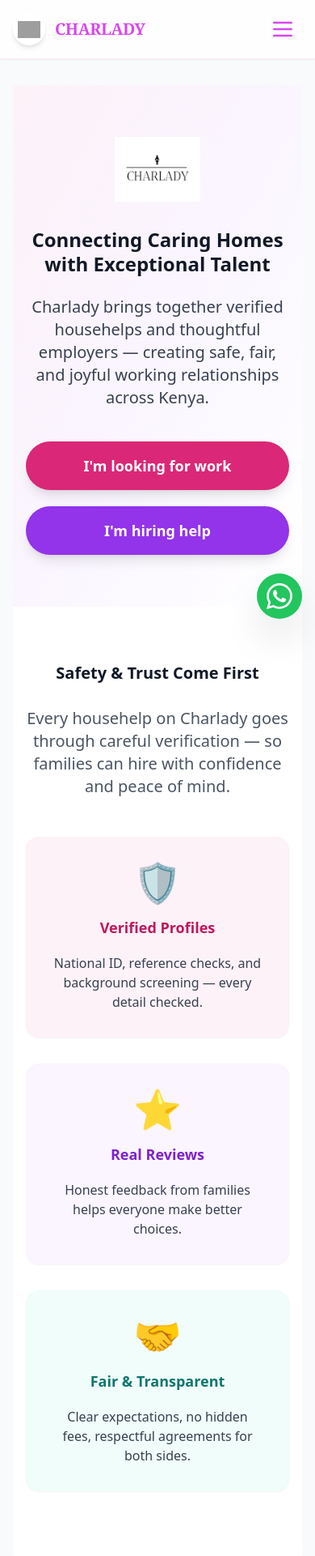
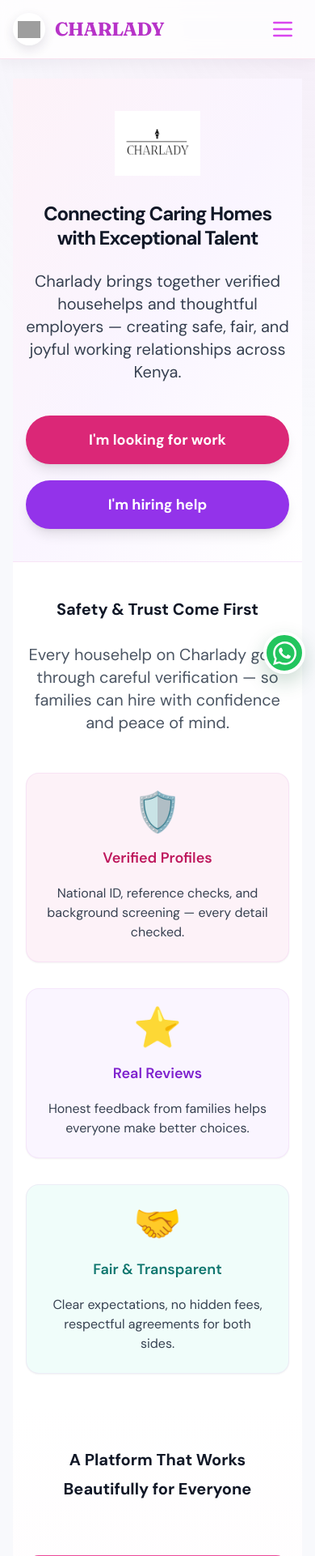
Before and after one commit to theo24-sys/omegaa, a Django app: page / in a window 390 px wide. Shown: the top 1921 px of the page at 81% size. Run offline with Django 5.2, Linux system fonts and the light colour scheme; some libraries are stand-ins or nearby versions; grey boxes are pictures that could not be loaded.

Commit message:
Enhance mobile visual design

```diff
--- /dev/null
+++ b/static/css/charlady.css
@@ -0,0 +1,227 @@
+:root {
+    --charlady-ink: #172033;
+    --charlady-muted: #667085;
+    --charlady-pink: #d72b83;
+    --charlady-magenta: #b733c8;
+    --charlady-lilac: #f8f1fb;
+    --charlady-line: #eadfea;
+    --charlady-surface: #ffffff;
+    --charlady-radius: 18px;
+    --charlady-shadow: 0 14px 35px rgba(35, 24, 49, 0.08);
+}
+
+html {
+    background: #f8f9fc;
+}
+
+body.site-shell {
+    color: var(--charlady-ink);
+    background:
+        radial-gradient(circle at 100% 0, rgba(235, 187, 235, 0.18), transparent 34rem),
+        #f8f9fc;
+    font-family: "DM Sans", "Segoe UI", sans-serif;
+}
+
+.site-header {
+    background: rgba(255, 255, 255, 0.94);
+    border-bottom: 1px solid rgba(215, 43, 131, 0.12);
+    box-shadow: 0 4px 18px rgba(35, 24, 49, 0.05);
+}
+
+.site-header nav {
+    min-height: 76px;
+}
+
+.site-header .brand-name {
+    color: var(--charlady-magenta);
+    font-family: "Fraunces", Georgia, serif;
+    font-size: clamp(1.45rem, 4vw, 2rem);
+    letter-spacing: -0.03em;
+}
+
+.site-header .brand-mark {
+    width: 46px;
+    height: 46px;
+    box-shadow: 0 5px 14px rgba(35, 24, 49, 0.12);
+}
+
+.site-main {
+    width: 100%;
+    max-width: 1440px;
+    padding-top: 2.5rem;
+    padding-bottom: 4rem;
+}
+
+.site-footer {
+    background: #fff;
+    border-top: 1px solid var(--charlady-line);
+}
+
+.whatsapp-fab {
+    width: 58px;
+    height: 58px;
+    right: max(1rem, env(safe-area-inset-right));
+    bottom: max(1rem, env(safe-area-inset-bottom));
+    background: #20bd62;
+    border: 4px solid #fff;
+    box-shadow: 0 10px 25px rgba(16, 93, 50, 0.22);
+}
+
+.whatsapp-fab svg {
+    width: 29px;
+    height: 29px;
+}
+
+.page-panel,
+.page-form,
+.page-empty-state {
+    background: var(--charlady-surface);
+    border: 1px solid var(--charlady-line);
+    border-radius: var(--charlady-radius);
+    box-shadow: var(--charlady-shadow);
+}
+
+.page-form input,
+.page-form textarea,
+.page-form select,
+.login-form input {
+    border-color: #d9c9da;
+    border-radius: 12px;
+    color: var(--charlady-ink);
+    transition: border-color 160ms ease, box-shadow 160ms ease;
+}
+
+.page-form input:focus,
+.page-form textarea:focus,
+.page-form select:focus,
+.login-form input:focus {
+    border-color: var(--charlady-magenta);
+    box-shadow: 0 0 0 4px rgba(183, 51, 200, 0.12);
+    outline: none;
+}
+
+.employer-dashboard .employer-hero {
+    border-radius: 28px;
+    box-shadow: var(--charlady-shadow);
+}
+
+.employer-dashboard .employer-avatar {
+    width: 128px;
+    height: 128px;
+    border-width: 7px;
+}
+
+.employer-dashboard .employer-hero h1 {
+    font-size: clamp(2rem, 6vw, 3.5rem);
+}
+
+.employer-dashboard .theme-card {
+    border-radius: 18px;
+    box-shadow: 0 8px 22px rgba(35, 24, 49, 0.05);
+}
+
+.employer-dashboard .theme-card:hover {
+    transform: translateY(-3px);
+    box-shadow: 0 16px 30px rgba(183, 51, 200, 0.12);
+}
+
+.page-inbox h1,
+.login-page h1,
+.pricing-page h1,
+.page-form h1 {
+    letter-spacing: -0.035em;
+}
+
+.page-inbox .page-panel {
+    box-shadow: var(--charlady-shadow);
+}
+
+.page-inbox .page-panel > a,
+.page-inbox .page-panel > div {
+    transition: background-color 160ms ease;
+}
+
+.pricing-page .glow-card {
+    border-radius: 22px;
+    box-shadow: var(--charlady-shadow);
+}
+
+.pricing-page .glow-card:hover {
+    transform: translateY(-4px);
+}
+
+.pricing-page .glow-card > a {
+    min-height: 52px;
+    display: flex;
+    align-items: center;
+    justify-content: center;
+}
+
+.home-hero {
+    border-bottom: 1px solid rgba(183, 51, 200, 0.08);
+}
+
+.home-hero h1 {
+    letter-spacing: -0.045em;
+}
+
+.home-hero a,
+.home-section a {
+    min-height: 52px;
+    display: inline-flex;
+    align-items: center;
+    justify-content: center;
+}
+
+.home-trust-card {
+    border: 1px solid rgba(183, 51, 200, 0.08);
+    box-shadow: 0 10px 26px rgba(35, 24, 49, 0.04);
+}
+
+@media (max-width: 767px) {
+    .site-header nav {
+        min-height: 68px;
+    }
+
+    .site-main {
+        padding-top: 1.5rem;
+        padding-bottom: 3rem;
+    }
+
+    .site-header .brand-mark {
+        width: 40px;
+        height: 40px;
+    }
+
+    .whatsapp-fab {
+        width: 52px;
+        height: 52px;
+        right: 0.75rem;
+        bottom: max(0.75rem, env(safe-area-inset-bottom));
+    }
+
+    .employer-dashboard .employer-hero {
+        border-radius: 22px;
+        padding: 1.5rem 1rem;
+    }
+
+    .employer-dashboard .employer-avatar {
+        width: 104px;
+        height: 104px;
+    }
+
+    .employer-dashboard .theme-card {
+        border-radius: 16px;
+    }
+}
+
+@media (prefers-reduced-motion: reduce) {
+    *,
+    *::before,
+    *::after {
+        animation-duration: 0.01ms !important;
+        animation-iteration-count: 1 !important;
+        scroll-behavior: auto !important;
+        transition-duration: 0.01ms !important;
+    }
+}
--- a/templates/accounts/login.html
+++ b/templates/accounts/login.html
@@ -4,7 +4,7 @@
 {% block title %}Login - CHARLADY{% endblock %}
 
 {% block content %}
-<div class="container mx-auto px-4 py-8 max-w-md">
+<div class="login-page container mx-auto px-4 py-4 md:py-8 max-w-md">
     <h1 class="text-4xl font-bold mb-8 text-center text-pink-600">Welcome Back</h1>
 
     {% if messages %}
@@ -32,7 +32,7 @@
         </div>
     </div>
 
-    <form method="post" class="space-y-6 bg-white p-8 rounded-2xl shadow-xl border border-pink-100">
+    <form method="post" class="login-form page-panel space-y-6 p-5 md:p-8">
         {% csrf_token %}
 
         <div class="space-y-5">
--- a/templates/base.html
+++ b/templates/base.html
@@ -32,6 +32,10 @@
     <script src="https://cdn.tailwindcss.com"></script>
     <!-- Animations -->
     <link rel="stylesheet" href="{% static 'css/animations.css' %}">
+    <link rel="stylesheet" href="{% static 'css/charlady.css' %}">
+    <link rel="preconnect" href="https://fonts.googleapis.com">
+    <link rel="preconnect" href="https://fonts.gstatic.com" crossorigin>
+    <link href="https://fonts.googleapis.com/css2?family=DM+Sans:wght@400;500;600;700&family=Fraunces:opsz,wght@9..144,600;9..144,700&display=swap" rel="stylesheet">
     <!-- HTMX for Real-Time Polling -->
     <script src="https://unpkg.com/htmx.org@1.9.10"></script>
     <script>
@@ -118,7 +122,7 @@
     </style>
 </head>
 
-<body class="bg-gray-50 min-h-screen flex flex-col font-sans antialiased">
+<body class="site-shell bg-gray-50 min-h-screen flex flex-col font-sans antialiased">
     <!-- Loading Overlay -->
     <div id="loading-overlay">
         <div class="loader"></div>
@@ -130,17 +134,17 @@
     {% endif %}
 
     <!-- Header / Navigation -->
-    <header class="bg-white/80 backdrop-blur-md text-slate-800 shadow-sm sticky top-0 z-50 border-b border-pink-100">
+    <header class="site-header bg-white/80 backdrop-blur-md text-slate-800 sticky top-0 z-50">
         <nav class="container mx-auto px-4 py-3 md:py-5 flex justify-between items-center">
             <!-- Logo -->
             <a href="{% url 'home' %}" class="flex items-center space-x-3 group min-w-0">
                 <div
-                    class="w-10 h-10 md:w-12 md:h-12 rounded-full bg-white p-1.5 shadow-md overflow-hidden transition-transform group-hover:scale-110 shrink-0">
+                    class="brand-mark w-10 h-10 md:w-12 md:h-12 rounded-full bg-white p-1.5 overflow-hidden transition-transform group-hover:scale-110 shrink-0">
                     <img src="https://hebbkx1anhila5yf.public.blob.vercel-storage.com/logo-OZc2HOWFOzyiQsm3QQBzgTdp8UyUO1.png"
                         alt="Charlady" class="w-full h-full object-contain">
                 </div>
                 <div class="flex flex-col min-w-0">
-                    <span class="text-xl md:text-3xl font-serif font-bold tracking-tight text-primary">CHARLADY</span>
+                    <span class="brand-name text-xl md:text-3xl font-bold tracking-tight">CHARLADY</span>
                     <span class="text-xs md:text-sm text-slate-400 hidden sm:block">Trusted • Verified • Connected</span>
                 </div>
             </a>
@@ -280,7 +284,7 @@
     </header>
 
     <!-- Main Content -->
-    <main class="flex-grow container mx-auto px-4 py-8 md:py-12">
+    <main class="site-main flex-grow container mx-auto px-4">
         {% if messages %}
         <div class="mb-8 space-y-3">
             {% for message in messages %}
@@ -293,7 +297,7 @@
         {% endif %}
 
         {% block content %}{% endblock %}    <!-- Footer -->
-    <footer class="bg-gradient-to-br from-white via-pink-50/30 to-white text-slate-600 py-12 md:py-20 border-t border-pink-100">
+    <footer class="site-footer text-slate-600 py-12 md:py-16">
         <div class="container mx-auto px-4">
             <div class="grid grid-cols-1 md:grid-cols-3 gap-16">
                 <!-- Brand -->
@@ -352,7 +356,7 @@
 
     <!-- Floating WhatsApp Button -->
     <a href="https://wa.me/254714042946" target="_blank" rel="noopener noreferrer"
-        class="fixed bottom-20 right-4 md:bottom-6 md:right-6 z-40 w-14 h-14 md:w-16 md:h-16 bg-green-500 hover:bg-green-600 rounded-full flex items-center justify-center shadow-2xl transition transform hover:scale-110">
+        class="whatsapp-fab fixed z-40 bg-green-500 hover:bg-green-600 rounded-full flex items-center justify-center transition transform hover:scale-110">
         <svg class="w-8 h-8 md:w-9 md:h-9 text-white" fill="currentColor" viewBox="0 0 24 24">
             <path
                 d="M17.472 14.382c-.297-.149-1.758-.867-2.03-.967-.273-.099-.471-.148-.67.15-.197.297-.767.966-.94 1.164-.173.199-.347.223-.644.075-.297-.15-1.255-.463-2.39-1.475-.883-.788-1.48-1.761-1.653-2.059-.173-.297-.018-.458.13-.606.134-.133.298-.347.446-.52.149-.174.198-.298.298-.497.099-.198.05-.371-.025-.52-.075-.149-.669-1.612-.916-2.207-.242-.579-.487-.5-.669-.51-.173-.008-.371-.01-.57-.01-.198 0-.52.074-.792.372-.272.297-1.04 1.016-1.04 2.479 0 1.462 1.065 2.875 1.213 3.074.149.198 2.096 3.2 5.077 4.487.709.306 1.262.489 1.694.625.712.227 1.36.195 1.871.118.571-.085 1.758-.719 2.006-1.413.248-.694.248-1.289.173-1.413-.074-.124-.272-.198-.57-.347m-5.421 7.403h-.004a9.87 9.87 0 01-5.031-1.378l-.361-.214-3.741.982.998-3.648-.235-.374a9.86 9.86 0 01-1.51-5.26c.001-5.45 4.436-9.884 9.888-9.884 2.64 0 5.122 1.03 6.988 2.898a9.825 9.825 0 012.893 6.994c-.003 5.45-4.437 9.884-9.885 9.884m8.413-18.297A11.815 11.815 0 0012.05 0C5.495 0 .16 5.335.157 11.892c0 2.096.547 4.142 1.588 5.945L.057 24l6.305-1.654a11.882 11.882 0 005.683 1.448h.005c6.554 0 11.89-5.335 11.893-11.893a11.821 11.821 0 00-3.48-8.413z" />
--- a/templates/chat/inbox.html
+++ b/templates/chat/inbox.html
@@ -3,7 +3,7 @@
 {% block title %}My Messages | Charlady{% endblock %}
 
 {% block content %}
-<div class="bg-slate-50 min-h-screen py-10">
+<div class="page-inbox min-h-screen py-4 md:py-10">
     <div class="max-w-4xl mx-auto px-4">
 
         <div class="flex items-center justify-between mb-8">
@@ -21,7 +21,7 @@
         </div>
         {% endif %}
 
-        <div class="bg-white rounded-3xl shadow-xl border border-slate-100 overflow-hidden divide-y divide-slate-100">
+        <div class="page-panel overflow-hidden divide-y divide-slate-100">
             {% for session in sessions %}
                 {% with other_user=session.participants.all|first %}
                 <!-- Simple logic to pick the other user in template just for display purposes if not passed from view -->
--- a/templates/dashboard/employer_dashboard.html
+++ b/templates/dashboard/employer_dashboard.html
@@ -35,9 +35,9 @@
 {% endblock %}
 
 {% block content %}
-<div class="max-w-7xl mx-auto px-4 sm:px-6 lg:px-8 py-6 md:py-10">
+<div class="employer-dashboard max-w-7xl mx-auto px-4 sm:px-6 lg:px-8 py-2 md:py-6">
     <!-- VIP Command Center Header -->
-    <div class="relative overflow-hidden rounded-[2rem] md:rounded-[4rem] bg-white px-5 py-8 md:p-16 mb-8 md:mb-12 border border-pink-100 shadow-2xl shadow-pink-50 animate-vip">
+    <div class="employer-hero relative overflow-hidden bg-white px-5 py-8 md:p-12 mb-8 md:mb-10 border border-pink-100 animate-vip">
         <!-- Abstract Background Accents -->
         <div class="absolute top-0 right-0 w-[500px] h-[500px] bg-primary/5 rounded-full blur-[120px] -mr-64 -mt-64"></div>
         <div class="absolute bottom-0 left-0 w-80 h-80 bg-accent/5 rounded-full blur-[100px] -ml-40 -mb-40"></div>
@@ -55,7 +55,7 @@
             <div class="flex flex-col items-center gap-6">
                 <div class="relative group">
                     <div class="absolute -inset-2 bg-gradient-to-r from-primary to-accent rounded-full blur opacity-20 group-hover:opacity-40 transition duration-1000"></div>
-                    <div class="w-40 h-40 md:w-56 md:h-56 rounded-full border-[10px] border-white shadow-2xl relative z-10">
+                    <div class="employer-avatar rounded-full border-[10px] border-white shadow-2xl relative z-10">
                         {{ user.get_avatar_html|safe }}
                     </div>
                 </div>
--- a/templates/home.html
+++ b/templates/home.html
@@ -5,7 +5,7 @@
 {% block content %}
 
 <!-- Hero Section -->
-<div class="bg-gradient-to-br from-pink-50 via-purple-50 to-white py-16 md:py-24 px-4">
+<div class="home-hero bg-gradient-to-br from-pink-50 via-purple-50 to-white py-10 md:py-20 px-4">
     <div class="max-w-6xl mx-auto text-center">
         <div class="mb-8">
             <img src="/static/img/logo.png" alt="Charlady" class="h-20 md:h-28 mx-auto">
@@ -31,7 +31,7 @@
 </div>
 
 <!-- Trust & Verification Section -->
-<section class="py-16 bg-white">
+<section class="home-section py-10 md:py-16 bg-white">
     <div class="max-w-5xl mx-auto px-4 text-center">
         <h2 class="text-3xl md:text-4xl font-bold text-gray-900 mb-6">
             Safety & Trust Come First
@@ -42,21 +42,21 @@
         </p>
 
         <div class="grid md:grid-cols-3 gap-8">
-            <div class="bg-pink-50 rounded-2xl p-8 shadow-sm hover:shadow-md transition">
+            <div class="home-trust-card bg-pink-50 rounded-2xl p-6 md:p-8 shadow-sm hover:shadow-md transition">
                 <div class="text-5xl mb-4">🛡️</div>
                 <h3 class="text-2xl font-semibold mb-4 text-pink-700">Verified Profiles</h3>
                 <p class="text-gray-700">
                     National ID, reference checks, and background screening — every detail checked.
                 </p>
             </div>
-            <div class="bg-purple-50 rounded-2xl p-8 shadow-sm hover:shadow-md transition">
+            <div class="home-trust-card bg-purple-50 rounded-2xl p-6 md:p-8 shadow-sm hover:shadow-md transition">
                 <div class="text-5xl mb-4">⭐</div>
                 <h3 class="text-2xl font-semibold mb-4 text-purple-700">Real Reviews</h3>
                 <p class="text-gray-700">
                     Honest feedback from families helps everyone make better choices.
                 </p>
             </div>
-            <div class="bg-teal-50 rounded-2xl p-8 shadow-sm hover:shadow-md transition">
+            <div class="home-trust-card bg-teal-50 rounded-2xl p-6 md:p-8 shadow-sm hover:shadow-md transition">
                 <div class="text-5xl mb-4">🤝</div>
                 <h3 class="text-2xl font-semibold mb-4 text-teal-700">Fair & Transparent</h3>
                 <p class="text-gray-700">
@@ -68,7 +68,7 @@
 </section>
 
 <!-- Who We Serve – Dual Perspective -->
-<section class="py-20 bg-gradient-to-b from-white to-pink-50">
+<section class="home-section py-12 md:py-20 bg-gradient-to-b from-white to-pink-50">
     <div class="max-w-6xl mx-auto px-4">
         <h2 class="text-3xl md:text-4xl font-bold text-center text-gray-900 mb-16">
             A Platform That Works Beautifully for Everyone
@@ -133,7 +133,7 @@
 </section>
 
 <!-- Simple How It Works -->
-<section class="py-16 bg-white">
+<section class="home-section py-10 md:py-16 bg-white">
     <div class="max-w-5xl mx-auto px-4 text-center">
         <h2 class="text-3xl md:text-4xl font-bold text-gray-900 mb-12">
             Simple. Safe. Straightforward.
@@ -169,7 +169,7 @@
 </section>
 
 <!-- Final CTA -->
-<section class="bg-gradient-to-r from-pink-50 to-purple-50 py-16">
+<section class="home-section bg-gradient-to-r from-pink-50 to-purple-50 py-10 md:py-16">
     <div class="max-w-4xl mx-auto px-4 text-center">
         <h2 class="text-3xl md:text-4xl font-bold text-gray-900 mb-6">
             Ready to Find Your Perfect Match?
--- a/templates/jobs/job_form.html
+++ b/templates/jobs/job_form.html
@@ -4,12 +4,12 @@
 {% block title %}{% if action == 'Edit Job' %}Edit{% else %}Post{% endif %} Job - Charlady{% endblock %}
 
 {% block content %}
-<div class="container mx-auto px-4 py-8 max-w-3xl">
+<div class="page-form container mx-auto px-4 py-4 md:py-8 max-w-3xl">
     <h1 class="text-3xl font-bold text-pink-700 mb-8 text-center">
         {% if action == 'Edit Job' %}Edit Job Listing{% else %}Post a New Job{% endif %}
     </h1>
 
-    <div class="bg-white rounded-2xl shadow-xl border border-pink-100 p-8">
+    <div class="page-panel p-5 md:p-8">
         <form method="post" class="space-y-8">
             {% csrf_token %}
             {{ form|crispy }}
--- a/templates/payments/plans.html
+++ b/templates/payments/plans.html
@@ -14,11 +14,11 @@
 {% endblock %}
 
 {% block content %}
-<div class="bg-slate-50 min-h-screen py-16">
+<div class="pricing-page min-h-screen py-6 md:py-12">
     <div class="max-w-7xl mx-auto px-4 sm:px-6 lg:px-8">
 
         <!-- Header -->
-        <div class="text-center max-w-3xl mx-auto mb-16">
+        <div class="text-center max-w-3xl mx-auto mb-10 md:mb-14">
             <h1 class="text-4xl md:text-5xl font-black text-slate-900 tracking-tight mb-4">
                 Hire <span class="text-transparent bg-clip-text bg-gradient-to-r from-pink-600 to-primary">Faster & Safer</span>
             </h1>
```
